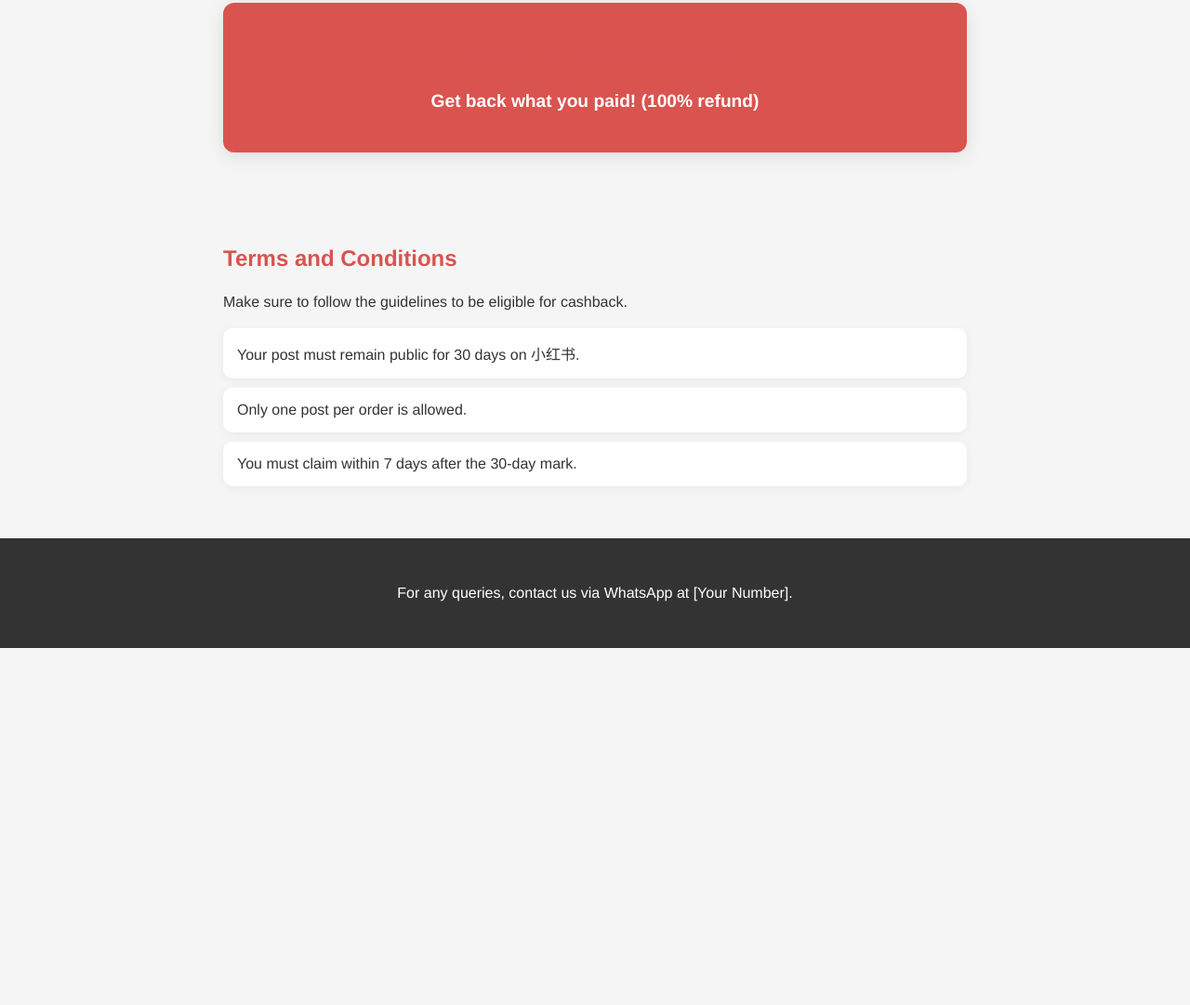
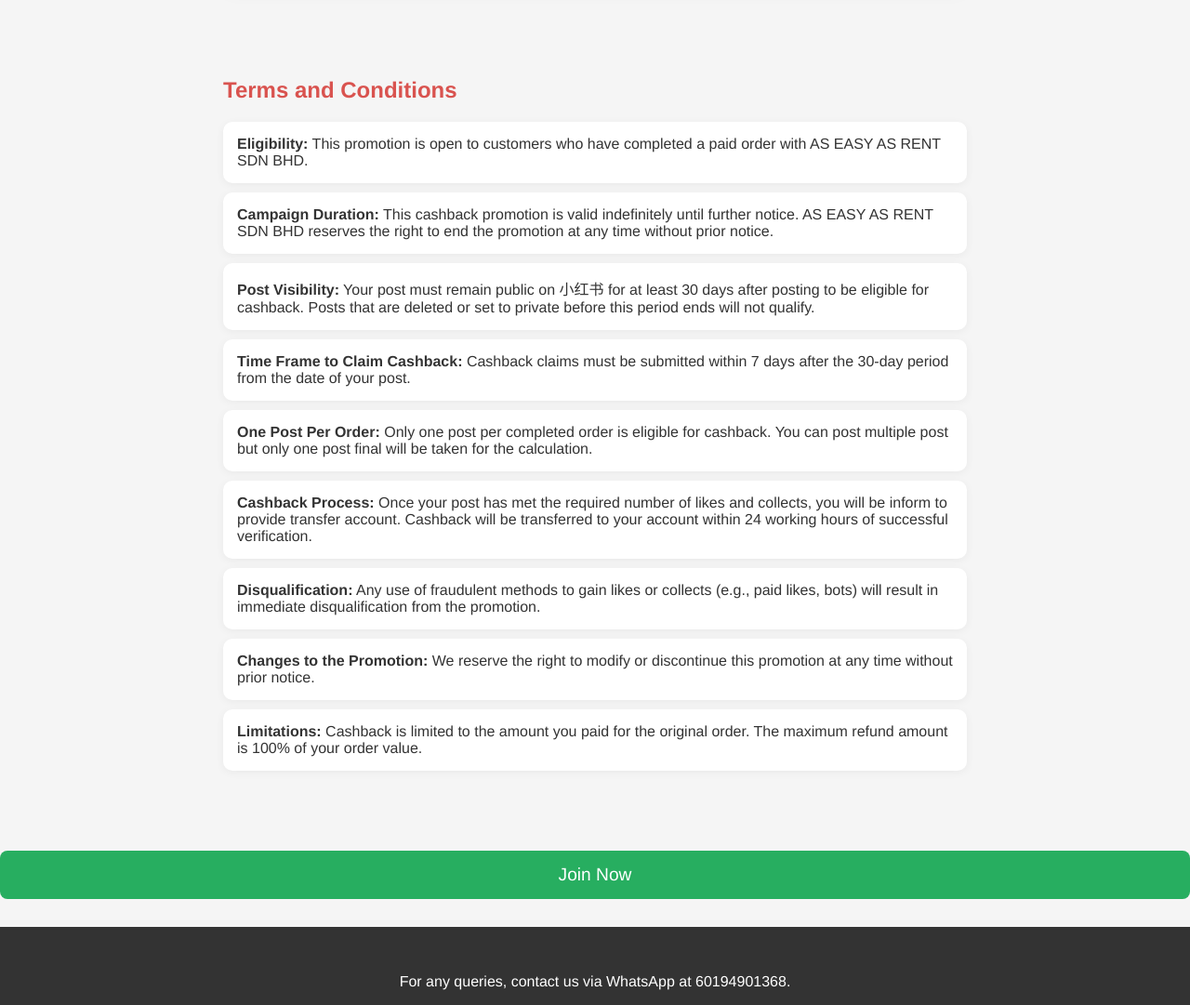
Before and after one commit to TECKSIEN94/xhs_program, a plain HTML site: page index.html in a window 1280 px wide. Shown: the part 1716-2797 px from the top of the page at 93% size. Before the commit the page ends 2413 px from the top, so only its background shows below. Drawn offline with Linux system fonts and the light colour scheme.

Commit message:
Update index.html

```diff
--- a/index.html
+++ b/index.html
@@ -3,9 +3,29 @@
 <head>
     <meta charset="UTF-8">
     <meta name="viewport" content="width=device-width, initial-scale=1.0">
-    <meta http-equiv="X-UA-Compatible" content="ie=edge">
     <title>Cashback Campaign</title>
     <link rel="stylesheet" href="styles.css">
+    <style>
+        /* Button Styles */
+        .join-now-btn {
+            display: block;
+            margin: 30px auto;
+            padding: 15px 30px;
+            background-color: #27ae60;
+            color: white;
+            font-size: 1.2rem;
+            border: none;
+            border-radius: 8px;
+            text-align: center;
+            text-decoration: none;
+            cursor: pointer;
+            transition: background-color 0.3s ease;
+        }
+
+        .join-now-btn:hover {
+            background-color: #219150;
+        }
+    </style>
 </head>
 <body>
     <!-- Hero Section -->
@@ -26,7 +46,7 @@
             </div>
             <div class="step">
                 <h3>2. Submit the Post URL</h3>
-                <p>Send us the post link via WhatsApp once it’s live.</p>
+                <p>Fill up the google form with details.</p>
             </div>
             <div class="step">
                 <h3>3. Earn Cashback</h3>
@@ -47,12 +67,8 @@
                 <h3>150 likes + 150 collects</h3>
                 <p>30% rebate</p>
             </div>
-            <div class="tier">
+            <div class="tier top-tier">
                 <h3>500 likes + 500 collects</h3>
-                <p>40% rebate</p>
-            </div>
-            <div class="tier top-tier">
-                <h3>1000 likes + 1000 collects</h3>
                 <p>Get back what you paid! (100% refund)</p>
             </div>
         </div>
@@ -61,17 +77,25 @@
     <!-- Terms & Conditions Section -->
     <section class="terms">
         <h2>Terms and Conditions</h2>
-        <p>Make sure to follow the guidelines to be eligible for cashback.</p>
         <ul>
-            <li>Your post must remain public for 30 days on 小红书.</li>
-            <li>Only one post per order is allowed.</li>
-            <li>You must claim within 7 days after the 30-day mark.</li>
+            <li><strong>Eligibility:</strong> This promotion is open to customers who have completed a paid order with AS EASY AS RENT SDN BHD.</li>
+            <li><strong>Campaign Duration:</strong> This cashback promotion is valid indefinitely until further notice. AS EASY AS RENT SDN BHD reserves the right to end the promotion at any time without prior notice.</li>
+            <li><strong>Post Visibility:</strong> Your post must remain public on 小红书 for at least 30 days after posting to be eligible for cashback. Posts that are deleted or set to private before this period ends will not qualify.</li>
+            <li><strong>Time Frame to Claim Cashback:</strong> Cashback claims must be submitted within 7 days after the 30-day period from the date of your post.</li>
+            <li><strong>One Post Per Order:</strong> Only one post per completed order is eligible for cashback. You can post multiple post but only one post final will be taken for the calculation.</li>
+            <li><strong>Cashback Process:</strong> Once your post has met the required number of likes and collects, you will be inform to provide transfer account. Cashback will be transferred to your account within 24 working hours of successful verification.</li>
+            <li><strong>Disqualification:</strong> Any use of fraudulent methods to gain likes or collects (e.g., paid likes, bots) will result in immediate disqualification from the promotion.</li>
+            <li><strong>Changes to the Promotion:</strong> We reserve the right to modify or discontinue this promotion at any time without prior notice.</li>
+            <li><strong>Limitations:</strong> Cashback is limited to the amount you paid for the original order. The maximum refund amount is 100% of your order value.</li>
         </ul>
     </section>
 
+    <!-- Join Now Button -->
+    <a href="https://docs.google.com/forms/d/e/1FAIpQLSdo3UZEP7KsuJsmEqAxGwPNS4qJzoBdb3eqd3mKzWxOfWTbig/viewform" class="join-now-btn">Join Now</a>
+
     <!-- Footer -->
     <footer>
-        <p>For any queries, contact us via WhatsApp at [Your Number].</p>
+        <p>For any queries, contact us via WhatsApp at 60194901368.</p>
     </footer>
 </body>
 </html>
```
